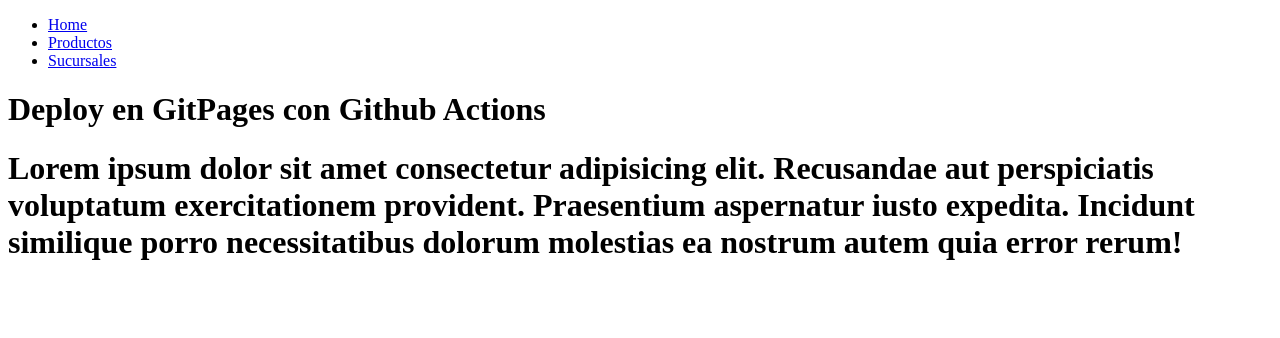
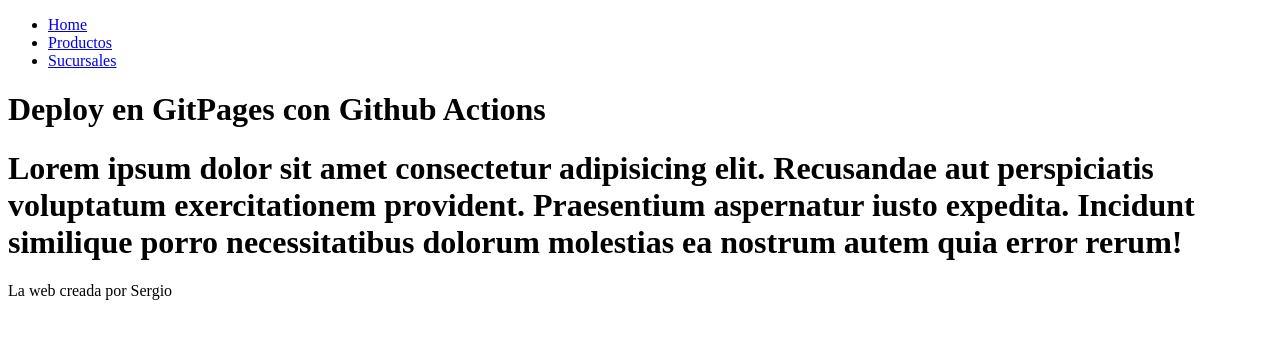
Before and after one commit to Bernalpas/gitpages, a plain HTML site: page index.html in a window 1280 px wide. Drawn offline with Linux system fonts and the light colour scheme.

Commit message:
algunos cambios

```diff
--- a/index.html
+++ b/index.html
@@ -3,7 +3,7 @@
 <head>
     <meta charset="UTF-8">
     <meta name="viewport" content="width=device-width, initial-scale=1.0">
-    <title>Github Pages</title>
+    <title>Github Pages Sergio</title>
 </head>
 <body>
 
@@ -31,6 +31,6 @@
     </h1>
 
 
-
+    <footer>La web creada por Sergio</footer>
 </body>
 </html>
```
